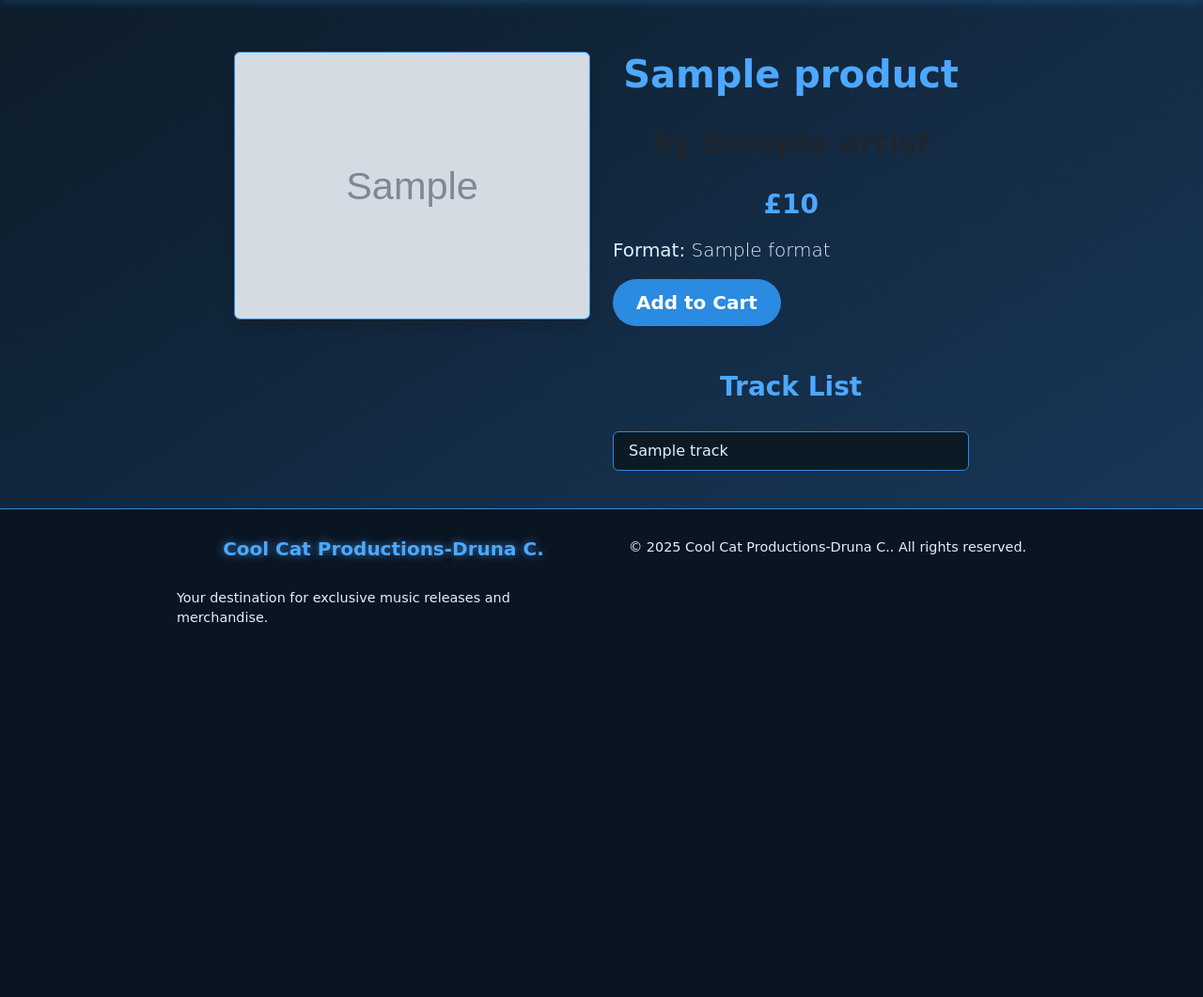
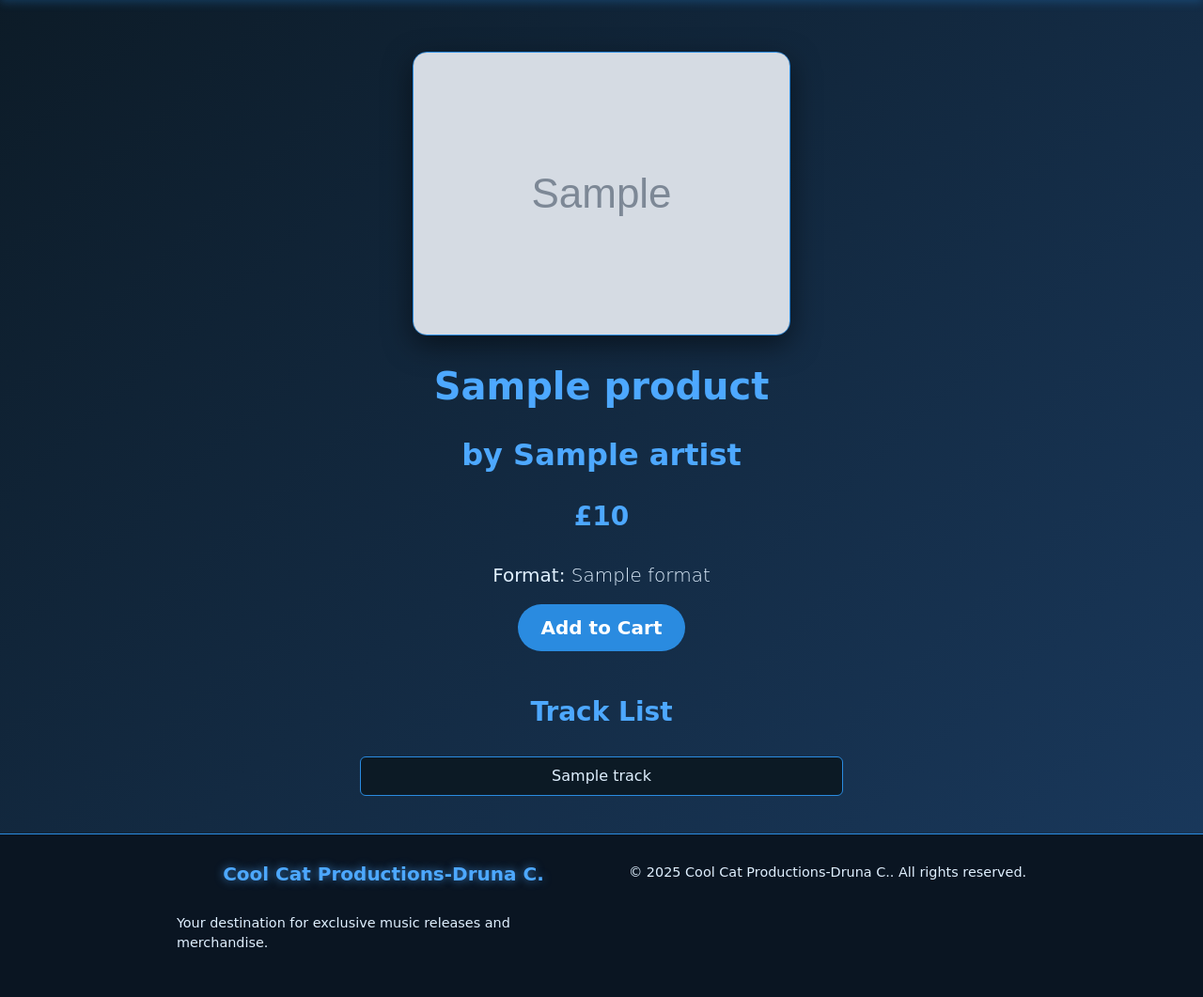
Before and after one commit to mariavarg/coolcatproductions, a Flask app: template templates/product.html in a window 1280 px wide. Shown: the part 97-1158 px from the top of the page at 94% size. Before the commit the page ends 759 px from the top, so only its background shows below. Run offline with Flask 3, Linux system fonts and the light colour scheme; the template is opened without the code that fills it: most values are stand-ins (such as "Sample title", 1, 10 or a date in 2020); grey boxes marked "Sample" are stand-in pictures; some libraries are stand-ins or nearby versions; some web fonts are replaced.

Commit message:
Update product.html

```diff
--- a/templates/product.html
+++ b/templates/product.html
@@ -2,21 +2,21 @@
 
 {% block content %}
 <div class="container mt-5">
-    <div class="row">
-        <div class="col-md-6">
+    <div class="row justify-content-center">
+        <div class="col-lg-8">
             <img src="{{ url_for('static', filename='uploads/covers/' + product.image) }}"
-                 class="img-fluid rounded shadow"
+                 class="img-fluid"
                  alt="{{ product.title }} cover">
         </div>
-        <div class="col-md-6">
+        <div class="col-lg-8 product-details">
             <h1>{{ product.title }}</h1>
-            <h2 class="text-muted">by {{ product.artist }}</h2>
+            <h2>by {{ product.artist }}</h2>
 
             <div class="my-4">
-                <h3 class="mb-3">
+                <h3>
                     {% if product.on_sale %}
                     <span class="text-muted text-decoration-line-through">£{{ product.price }}</span>
-                    <span class="text-danger">£{{ product.sale_price }}</span>
+                    <span class="text-primary">£{{ product.sale_price }}</span>
                     {% else %}
                     <span>£{{ product.price }}</span>
                     {% endif %}
@@ -32,9 +32,9 @@
                 <h3>Track List</h3>
                 <ol class="list-group">
                     {% for track in product.tracks %}
-                    <li class="list-group-item">{{ track }}</li>
+                    <li class="list-group-item text-center">{{ track }}</li>
                     {% else %}
-                    <li class="list-group-item">No tracks available</li>
+                    <li class="list-group-item text-center">No tracks available</li>
                     {% endfor %}
                 </ol>
             </div>
```
